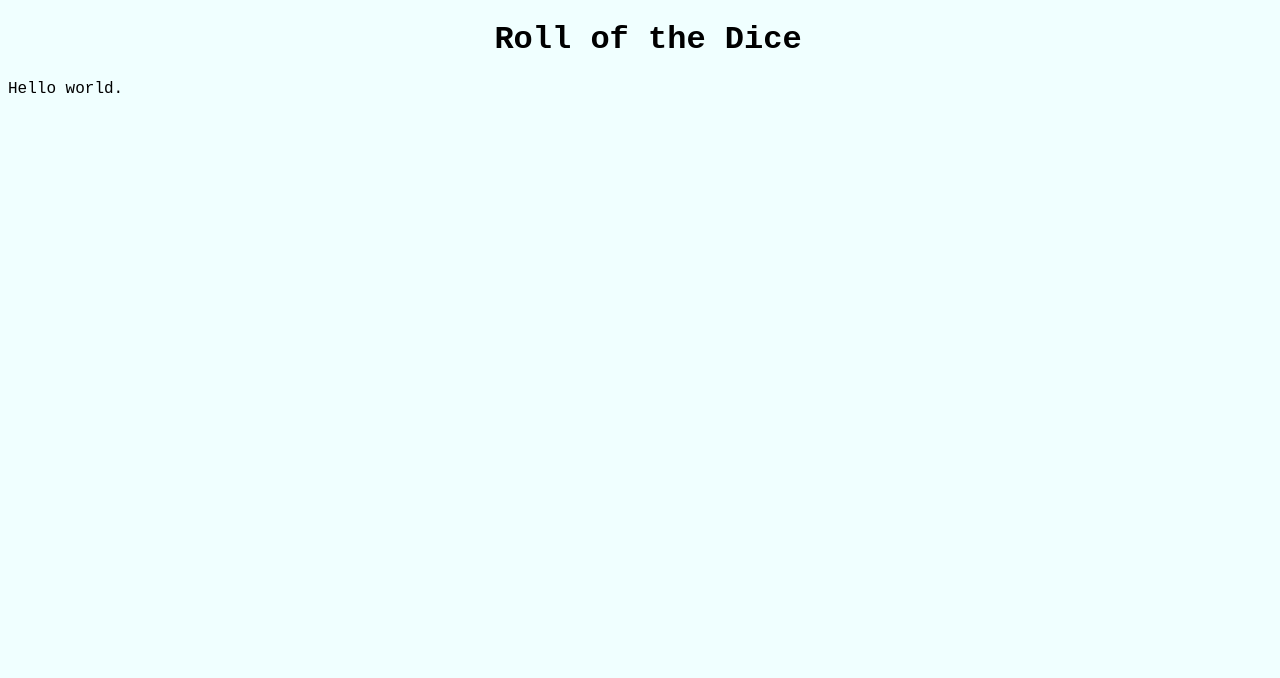
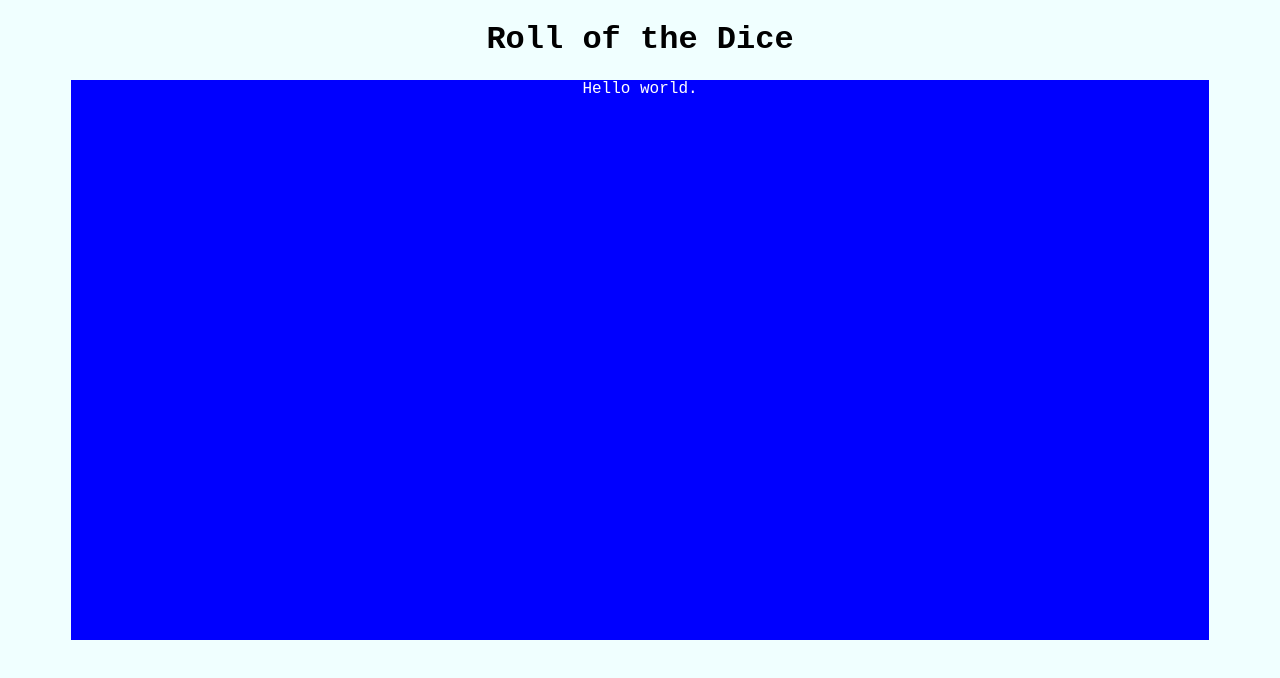
Before and after one commit to subtlehulk/rollOfTheDice, a plain HTML site: page index.html in a window 1280 px wide. Drawn offline with Linux system fonts and the light colour scheme.

Commit message:
Add containers for the dice images

```diff
--- a/index.html
+++ b/index.html
@@ -8,8 +8,12 @@
         <header id="rotd">
             <h1> Roll of the Dice</h1>
         </header>
+        <section class="dice-container">
+            <article class="dice">
+                <p> Hello world.</p>
+            </article>
+        </section>
 
-        <p> Hello world.</p>
 
     </body>
 </html>
--- a/style.css
+++ b/style.css
@@ -1,11 +1,12 @@
 body {
     background-color:azure;
     font-family:'Courier New', Courier, monospace;
-    width: 100%;
+
+    height: 100%;
 }
 
 #rotd {
-    width: 90%;
+    width: 80%;
     height: auto;
     margin-left: auto;
     margin-right: auto;
@@ -14,3 +15,23 @@ body {
 h1 {
     text-align: center;
 }
+
+.dice-container {
+    width: 90%;
+    height: 35em;
+    background-color: yellow;
+    margin-left: auto;
+    margin-right: auto;
+}
+
+.dice {
+    width: 100%;
+    height: 100%;
+    background-color: blue;
+    margin-left: auto;
+    margin-right: auto;
+}
+.dice p {
+    color: white;
+    text-align: center;
+}
```
